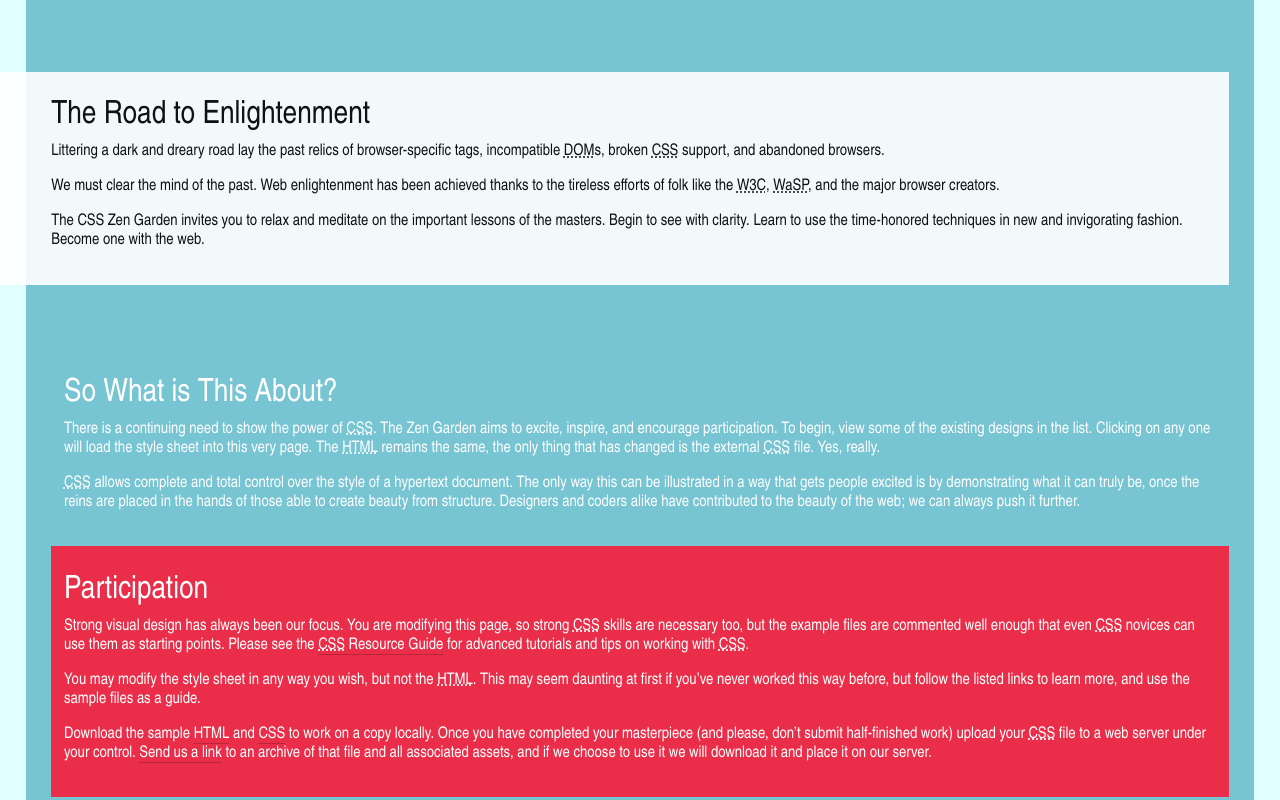
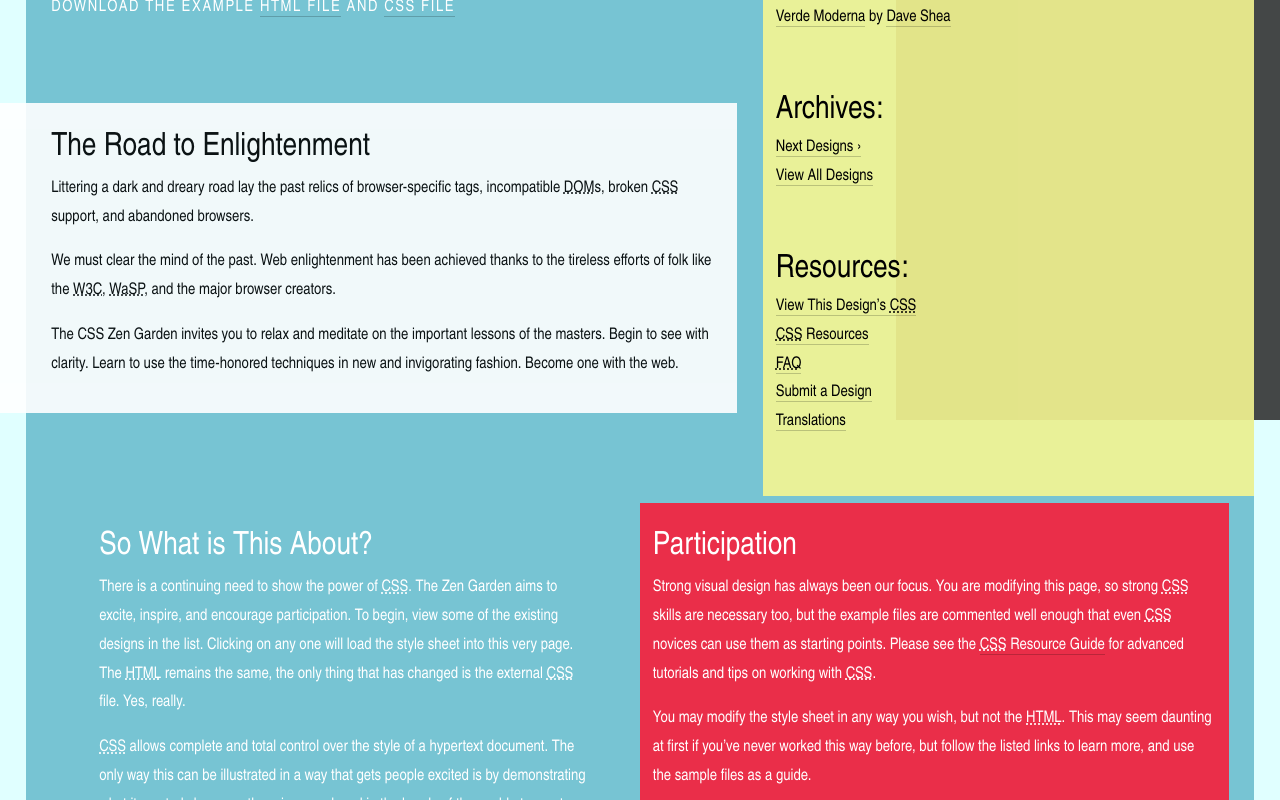
Before and after one commit to duongphuhiep/css-tuto, a plain HTML site: page csszngarden/index.html in a window 1280 px wide. Shown: the part 380-1180 px from the top of the page. Drawn offline with Linux system fonts and the light colour scheme.

Commit message:
lesson 2

```diff
--- a/csszngarden/style.css
+++ b/csszngarden/style.css
@@ -6,7 +6,7 @@
 
 body {
   font-size: 62.5%;
-  font-family: "arial narrow";
+  font-family: "tablet-gothic-condensed", "arial narrow";
   background: lightcyan;
 }
 
@@ -15,9 +15,27 @@ body {
   font-size: 1.6em;
   color: white;
   margin: 1.6em;
-  padding: 1.6em;
 }
 
+p {
+  line-height: 1.8em;
+}
+
+.page-wrapper > section {
+  margin: 0 1.6em 0 1.6em;
+  padding-top: 1.6em;
+}
+
+.page-wrapper > div {
+  margin: 0 1.6em 0 1.6em;
+  padding-top: 1.6em;
+}
+
+.page-wrapper > div {
+  margin: 0 1.6em 0 1.6em;
+  padding-top: 1.6em;
+  padding-bottom: 1.6em;
+}
 
 header > h1 {
   text-transform: uppercase;
@@ -32,14 +50,13 @@ header > h1 {
 
 header > h2 {
   font-size: 4em;
-  font-family: Roboto, sans-serif;
+  font-family: "tablet-gothic-condensed", "arial narrow", arial, verdana, sans-serif;
   font-weight: bold;
 }
 
 header {
   margin-bottom: 3em;
 }
-
 .summary p {
   text-transform: uppercase;
   padding: 1em 0;
@@ -92,7 +109,7 @@ p {
   margin-bottom: 3.2em;
 }
 
-#zen-supporting > div {
+.explanation, .participation {
   padding: 1.6em 0.8em;
 }
 
@@ -128,7 +145,6 @@ footer a {
 aside {
   float: right;
   display: inline-block;
-  margin-top: 1.6em;
   background-color: rgba(246,247,146,0.9);
   color: black;
   padding: 0em 0.8em 4em 0.8em;
@@ -150,3 +166,47 @@ aside ul {
 aside li {
   padding-top: 0.6em;
 }
+
+@media screen and (min-width: 400px) {
+  .page-wrapper {
+    position: relative;
+  }
+
+  .extra1 {
+    position: fixed;
+    top: 0;
+    right: 0;
+    bottom: 0;
+    background: #333;
+    width: 30%;
+    opacity: 0.9;
+    z-index: 1;
+  }
+
+  .intro {
+    width: 60%;
+    padding-right: 3.2em;
+  }
+
+  aside {
+    width: 40%;
+    position: absolute;
+    top: 3.2em;
+    right: 0;
+    z-index: 3;
+  }
+  .explanation {
+    display: inline-block;
+    padding-left: 3em;
+    padding-right: 3em;
+    width: 50%;
+
+  }
+  .participation {
+    display: inline-block;
+    width: 50%;
+    float: right;
+    z-index: 3;
+  }
+
+}
```
Also changed, not shown: starbutton/index.html (added, +90 -0 lines), 1 other file.
